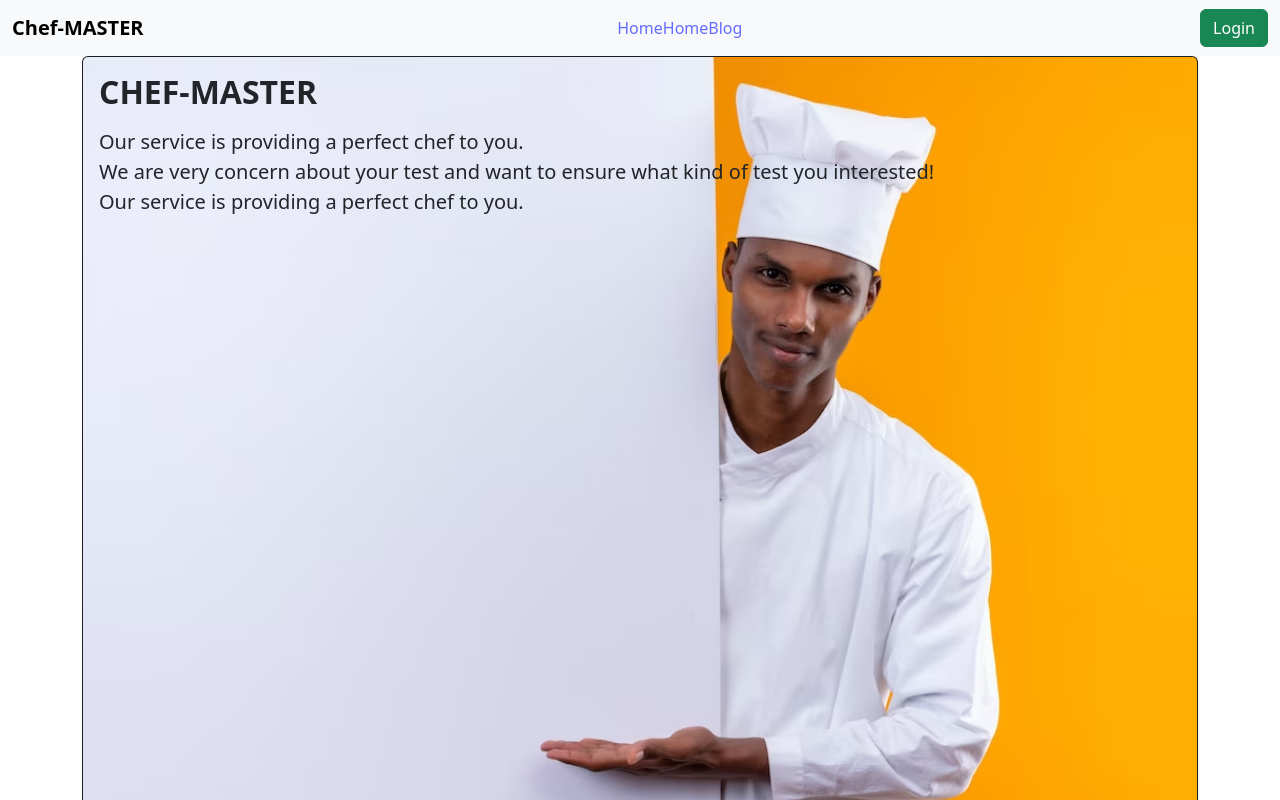
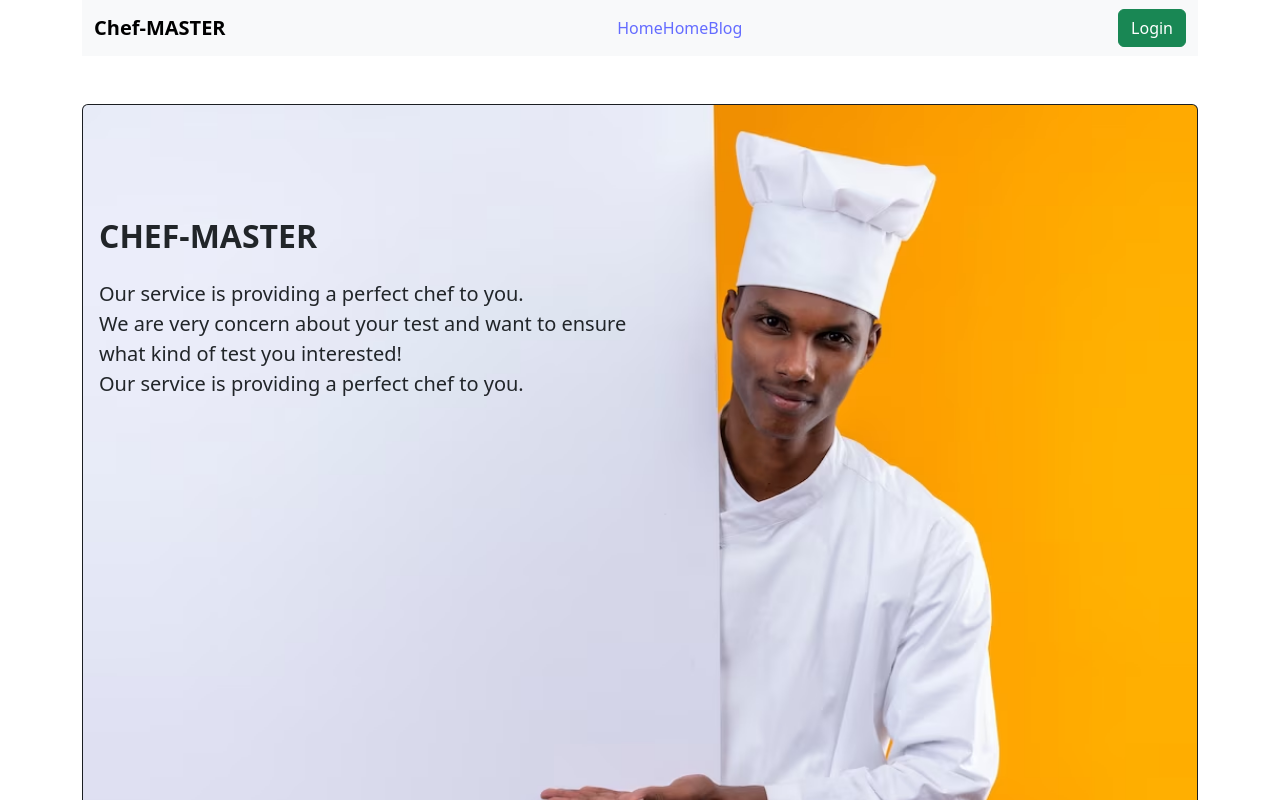
Before and after one commit to abdullahMsiam/chef-master, a React (Vite) app: page / in a window 1280 px wide. Shown: the top 800 px of the page. Built offline with nearby package versions, Linux system fonts and the light colour scheme; no server answers.

Commit message:
sinle chef recipe data show in ui

```diff
--- a/src/main.jsx
+++ b/src/main.jsx
@@ -10,6 +10,7 @@ import Home from './pages/Home/Home';
 import Main from './layout/Main';
 import Login from './pages/login/login';
 import Register from './pages/register/Register';
+import ChefRecipe from './pages/chef-recipe/ChefRecipe';
 
 const router = createBrowserRouter([
   {
@@ -27,6 +28,11 @@ const router = createBrowserRouter([
       {
         path: '/register',
         element: <Register></Register>
+      },
+      {
+        path: '/chef-recipe/:id',
+        element: <ChefRecipe></ChefRecipe>,
+        loader: ({ params }) => fetch(`http://localhost:5000/chefs/${params.id}`)
       }
     ]
   },
--- a/src/pages/Home/ChefCard.jsx
+++ b/src/pages/Home/ChefCard.jsx
@@ -1,6 +1,7 @@
 import React from 'react';
 import { Button, Card, Col } from 'react-bootstrap';
 import { FaRegHeart } from 'react-icons/fa';
+import { Link } from 'react-router-dom';
 
 const ChefCard = ({ chef }) => {
     const { chef_name, unique_id, photo_url, experience, number } = chef;
@@ -15,7 +16,7 @@ const ChefCard = ({ chef }) => {
                         <h6 className='ms-auto'>Recipe Number: {number}</h6>
                     </div>
                     <div className=' mt-4 d-flex align-items-center'>
-                        <Button variant="danger">View Recipe</Button>
+                        <Link to={`/chef-recipe/${unique_id}`}><Button variant="danger">View Recipe</Button></Link>
                         <FaRegHeart className='ms-auto'></FaRegHeart>
                     </div>
                 </Card.Body>
--- a/src/pages/Home/Home.jsx
+++ b/src/pages/Home/Home.jsx
@@ -16,14 +16,14 @@ const Home = () => {
     return (
         <Container>
             <div>
-                <Card className="bg-dark text-white">
+                <Card className="bg-dark text-white mt-5">
                     <Card.Img src={myImage} alt="Card image" />
 
-                    <Card.ImgOverlay className='my-auto'>
-                        <Card.Title className='fw-bold text-dark py-auto fs-2'>CHEF-MASTER</Card.Title>
-                        <Card.Text className='mt-lg-3 fs-5 text-dark'>
+                    <Card.ImgOverlay className='my-auto mt-lg-5'>
+                        <Card.Title className='fw-bold text-dark mt-lg-5 py-auto fs-2'>CHEF-MASTER</Card.Title>
+                        <Card.Text className='mt-lg-4 fs-5 text-dark'>
                             Our service is providing a perfect chef to you. <br />
-                            We are very concern about your test and want to ensure what kind of test you interested! <br />
+                            We are very concern about your test and want to ensure <br></br> what kind of test you interested! <br />
                             Our service is providing a perfect chef to you.
                         </Card.Text>
                     </Card.ImgOverlay>
--- /dev/null
+++ b/src/pages/chef-recipe/ChefRecipe.jsx
@@ -0,0 +1,15 @@
+import React from 'react';
+import { useLoaderData } from 'react-router-dom';
+
+const ChefRecipe = () => {
+    const singleChef = useLoaderData();
+    const { unique_id } = singleChef;
+    return (
+        <div>
+            <h2>recipe page</h2>
+            <p>{unique_id}</p>
+        </div>
+    );
+};
+
+export default ChefRecipe;
--- a/src/pages/chefNav/ChefNav.jsx
+++ b/src/pages/chefNav/ChefNav.jsx
@@ -4,6 +4,7 @@ import { Link } from 'react-router-dom';
 
 const ChefNav = () => {
     return (
+        <Container>
             <Navbar expand="lg" className="bg-body-tertiary">
                 <Container fluid>
                     <Navbar.Brand href="#" className='fw-bold'>Chef-MASTER</Navbar.Brand>
@@ -22,6 +23,7 @@ const ChefNav = () => {
                     </Navbar.Collapse>
                 </Container>
             </Navbar>
+        </Container>
     );
 };
 
```
Lines whose indentation alone changed are shown as unchanged.
